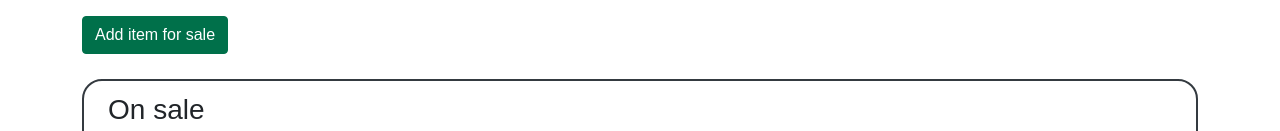
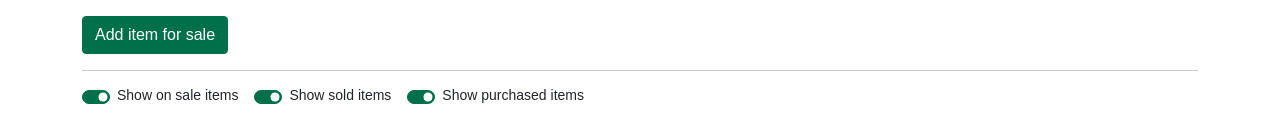
Before and after one commit to WilliamNylund/Scamazon-Webshop, a React (Create React App) app in the folder webshop-frontend/: page /myitems in a window 1280 px wide. Shown: the part 156-287 px from the top of the page. Built offline with nearby package versions, Linux system fonts and the light colour scheme; no server answers.

Commit message:
Add switch filters to show item categories in my-items

```diff
--- a/webshop-frontend/src/views/MyItems.js
+++ b/webshop-frontend/src/views/MyItems.js
@@ -1,22 +1,48 @@
-import { Container } from "react-bootstrap";
-import Header from "../components/Header";
-import AddItemModal from "../components/Modals/AddItemModal";
-import OnSale from "../components/my_items/onSale";
-import Sold from "../components/my_items/Sold";
-import Purchased from "../components/my_items/Purchased";
+import { Container, FormCheck, Row } from 'react-bootstrap';
+import Header from '../components/Header';
+import AddItemModal from '../components/Modals/AddItemModal';
+import OnSale from '../components/my_items/onSale';
+import Sold from '../components/my_items/Sold';
+import Purchased from '../components/my_items/Purchased';
+import { useState } from 'react';
 const MyItems = () => {
-  /*
-  see items on sale, sold and purchased
-  filter items
+  const [showOnSale, setShowOnSale] = useState(true);
+  const [showSold, setShowSold] = useState(true);
+  const [showPurchased, setShowPurchased] = useState(true);
 
-  */
+  const onSaleChanged = (e) => setShowOnSale(!showOnSale);
+  const soldChanged = (e) => setShowSold(!showSold);
+  const purchasedChanged = (e) => setShowPurchased(!showPurchased);
+
   return (
     <Container className="container-fluid">
       <Header text="My items" />
       <AddItemModal />
-      <OnSale/>
-      <Sold/>
-      <Purchased/>
+      <hr />
+      <FormCheck
+        inline
+        checked={showOnSale}
+        type="switch"
+        label="Show on sale items"
+        onClick={onSaleChanged}
+      />
+      <FormCheck
+        inline
+        checked={showSold}
+        type="switch"
+        label="Show sold items"
+        onClick={soldChanged}
+      />
+      <FormCheck
+        inline
+        checked={showPurchased}
+        type="switch"
+        label="Show purchased items"
+        onClick={purchasedChanged}
+      />
+      {showOnSale && <OnSale />}
+      {showSold && <Sold />}
+      {showPurchased && <Purchased />}
     </Container>
   );
 };
```
